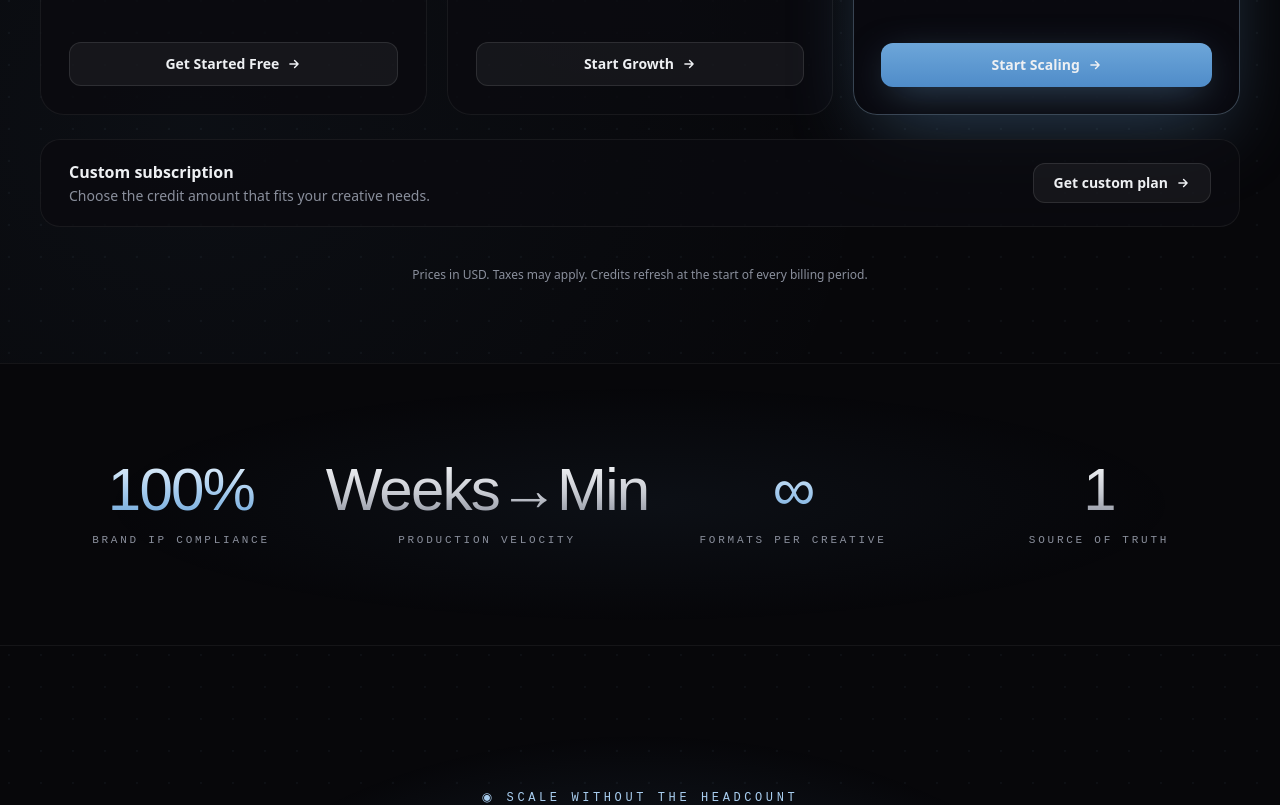
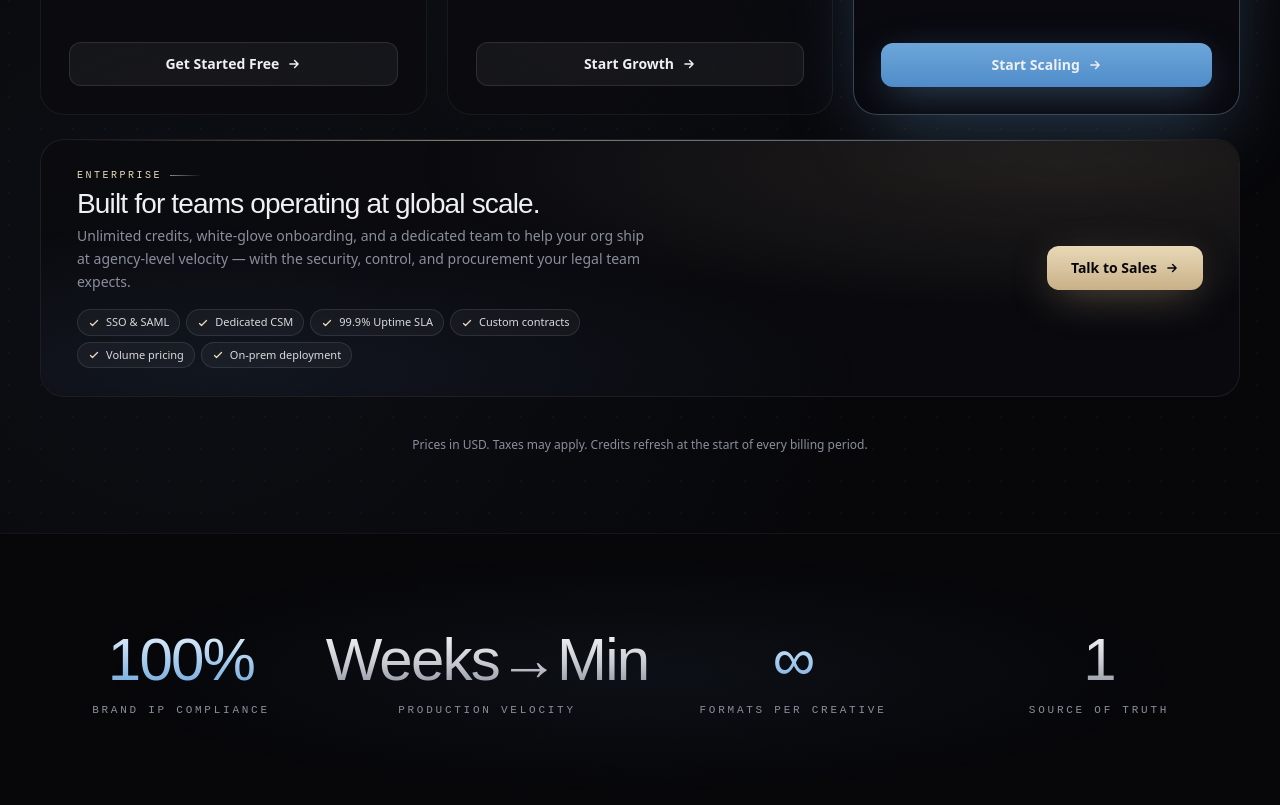
Before and after one commit to 1sarthakbhardwaj/elaris, a Next.js app: page /pricing in a window 1280 px wide. Shown: the part 840-1645 px from the top of the page. Built offline with nearby package versions, Linux system fonts and the light colour scheme.

Commit message:
enterprice

```diff
--- a/src/app/pricing/page.tsx
+++ b/src/app/pricing/page.tsx
@@ -8,10 +8,10 @@ import Footer from "@/components/Footer";
  * Pricing page
  * ==========================================================================
  *
- * Three tiers (Starter / Studio [Most Popular] / Scale) on a unified dark
- * surface plus a "Custom subscription" row beneath for arbitrary credit
- * amounts. Monthly / Annual toggle — Annual knocks 20% off the monthly
- * effective rate and inlines the discount on the label itself.
+ * Three tiers (Free / Growth / Scale [Most Popular]) on a unified dark
+ * surface plus an "Enterprise" row beneath for teams operating at
+ * agency-or-global scale. Monthly / Annual toggle — Annual knocks 20% off
+ * the monthly effective rate and inlines the discount on the label itself.
  */
 
 type Billing = "monthly" | "annual";
@@ -363,26 +363,80 @@ function PlanCard({ plan, billing }: { plan: Plan; billing: Billing }) {
   );
 }
 
-/* ——— Custom subscription row ——————————————————— */
+/* ——— Enterprise row ————————————————————————————— */
 
-function CustomRow() {
+const ENTERPRISE_FEATURES: string[] = [
+  "SSO & SAML",
+  "Dedicated CSM",
+  "99.9% Uptime SLA",
+  "Custom contracts",
+  "Volume pricing",
+  "On-prem deployment",
+];
+
+function EnterpriseRow() {
   return (
-    <div className="mt-6 rounded-[20px] bg-[#0B0B10]/80 border border-white/[0.06] backdrop-blur-sm px-7 py-5 flex flex-col md:flex-row md:items-center md:justify-between gap-4">
-      <div>
-        <h3 className="text-bone font-semibold text-base">Custom subscription</h3>
-        <p className="mt-0.5 text-sm text-chrome">
-          Choose the credit amount that fits your creative needs.
+    <div className="relative mt-6 rounded-[24px] bg-[#0B0B10]/85 border border-white/[0.08] backdrop-blur-sm px-7 md:px-9 py-7 overflow-hidden">
+      {/* Warm brass glow to signal premium tier, distinct from the */}
+      {/* plasma-halo on the Scale card. */}
+      <div
+        aria-hidden
+        className="pointer-events-none absolute inset-0 rounded-[24px]"
+        style={{
+          background:
+            "radial-gradient(ellipse at 85% 10%, rgba(201,176,135,0.12) 0%, transparent 45%), radial-gradient(ellipse at 15% 90%, rgba(109,166,217,0.08) 0%, transparent 45%)",
+        }}
+      />
+      <div
+        aria-hidden
+        className="pointer-events-none absolute top-0 left-8 right-8 h-px"
+        style={{
+          background:
+            "linear-gradient(90deg, transparent, rgba(232,217,184,0.55), rgba(168,205,239,0.45), transparent)",
+        }}
+      />
+
+      <div className="relative flex flex-col lg:flex-row lg:items-center lg:justify-between gap-6">
+        <div className="max-w-xl">
+          <div className="flex items-center gap-2">
+            <span className="text-[10px] font-mono uppercase tracking-[0.25em] text-pearl">
+              Enterprise
+            </span>
+            <span className="h-px w-8 bg-gradient-to-r from-pearl/60 to-transparent" />
+          </div>
+          <h3 className="mt-2 text-display text-[clamp(1.35rem,2.4vw,1.75rem)] font-semibold tracking-tight text-bone leading-tight">
+            Built for teams operating at global scale.
+          </h3>
+          <p className="mt-2 text-sm text-chrome leading-relaxed">
+            Unlimited credits, white-glove onboarding, and a dedicated team to
+            help your org ship at agency-level velocity — with the security,
+            control, and procurement your legal team expects.
           </p>
+
+          {/* Feature chips */}
+          <ul className="mt-4 flex flex-wrap gap-1.5">
+            {ENTERPRISE_FEATURES.map((f) => (
+              <li
+                key={f}
+                className="inline-flex items-center gap-1.5 rounded-full px-2.5 py-1 text-[11px] font-medium bg-white/[0.04] border border-white/10 text-bone/90"
+              >
+                <Check className="w-3 h-3 text-pearl shrink-0" />
+                {f}
+              </li>
+            ))}
+          </ul>
         </div>
+
         <a
           href="https://calendly.com/sarthak-bhardwaj-elarislabs/30min"
           target="_blank"
           rel="noopener noreferrer"
-        className="inline-flex items-center justify-center gap-2 h-10 px-5 rounded-xl text-sm font-semibold bg-white/5 border border-white/10 text-bone hover:bg-white/10 transition-all duration-300 whitespace-nowrap self-start md:self-auto"
+          className="inline-flex items-center justify-center gap-2 h-11 px-6 rounded-xl text-sm font-semibold bg-gradient-to-b from-pearl to-brass text-coal shadow-[0_10px_40px_-10px_rgba(201,176,135,0.55)] hover:shadow-[0_14px_44px_-10px_rgba(201,176,135,0.75)] transition-all duration-300 whitespace-nowrap self-start lg:self-auto shrink-0"
         >
-        Get custom plan
+          Talk to Sales
           <ArrowRight />
         </a>
+      </div>
     </div>
   );
 }
@@ -433,9 +487,9 @@ export default function PricingPage() {
             ))}
           </div>
 
-          {/* Custom subscription */}
+          {/* Enterprise */}
           <div className="anim-fade-up d-4">
-            <CustomRow />
+            <EnterpriseRow />
           </div>
 
           {/* Foot note */}
```
Lines whose indentation alone changed are shown as unchanged.
